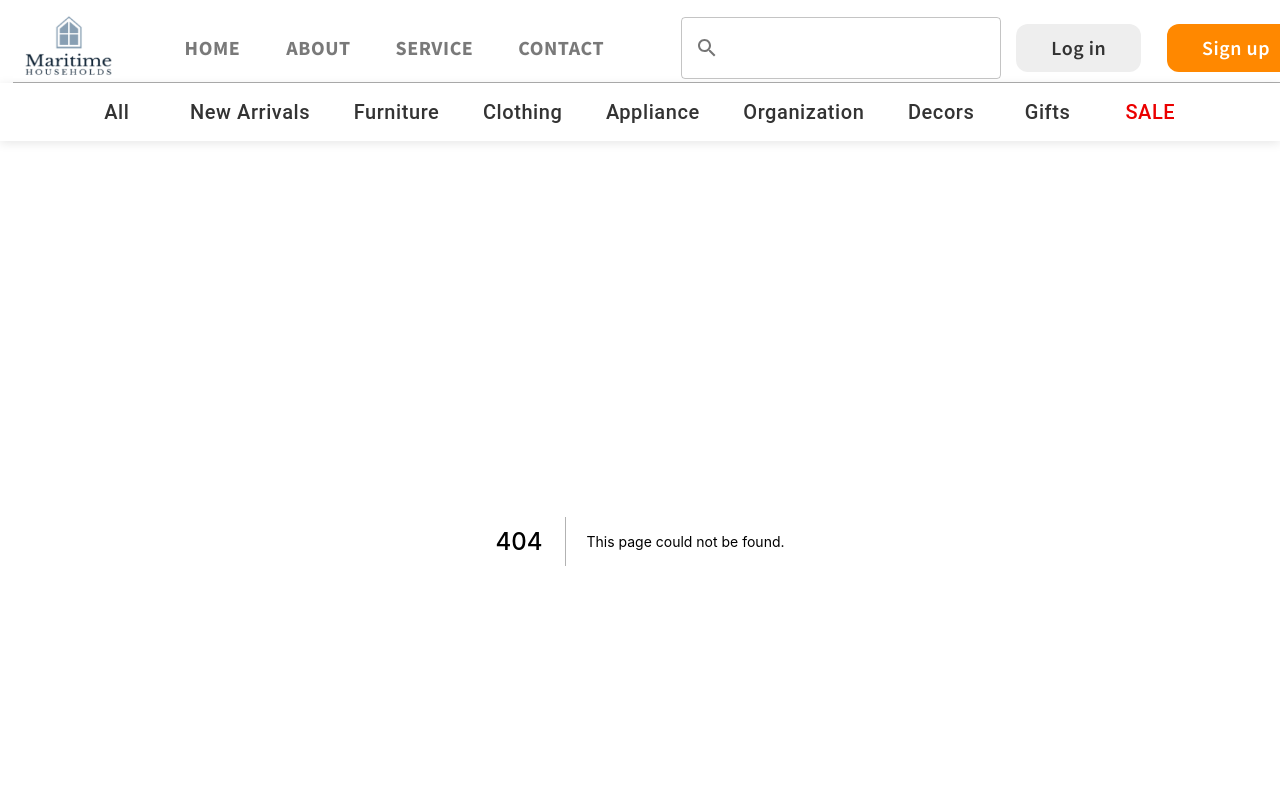
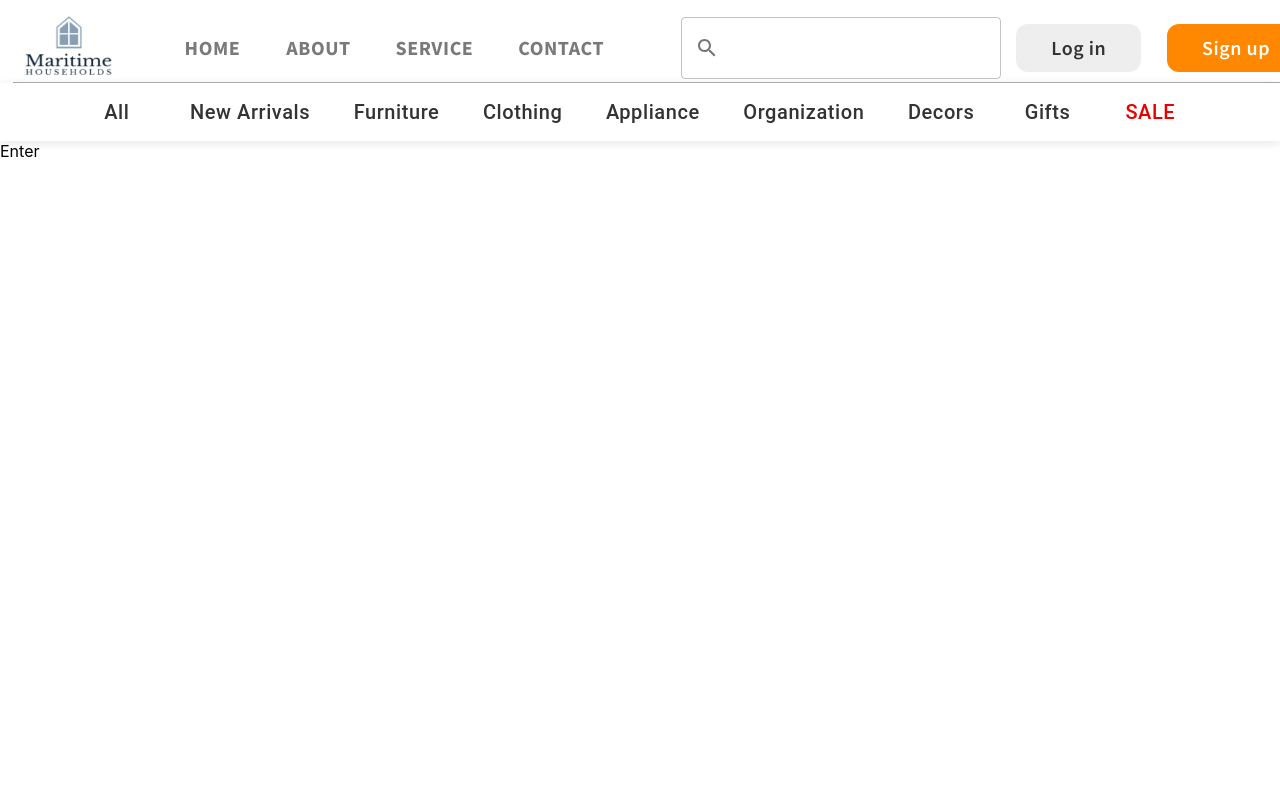
Before and after one commit to Jabin219/maritime, a Next.js app: page /about in a window 1280 px wide. Before the commit this address had no page. Shown: the top 800 px of the page. Built offline with nearby package versions, Linux system fonts and the light colour scheme.

Commit message:
init pages

```diff
--- /dev/null
+++ b/pages/about/index.tsx
@@ -0,0 +1,7 @@
+import { Box } from '@mui/material'
+
+function About() {
+	return <Box className='about-page'>Enter</Box>
+}
+
+export default About
```
Also changed, not shown: pages/contact/index.tsx (added, +7 -0 lines), pages/service/index.tsx (added, +7 -0 lines).
